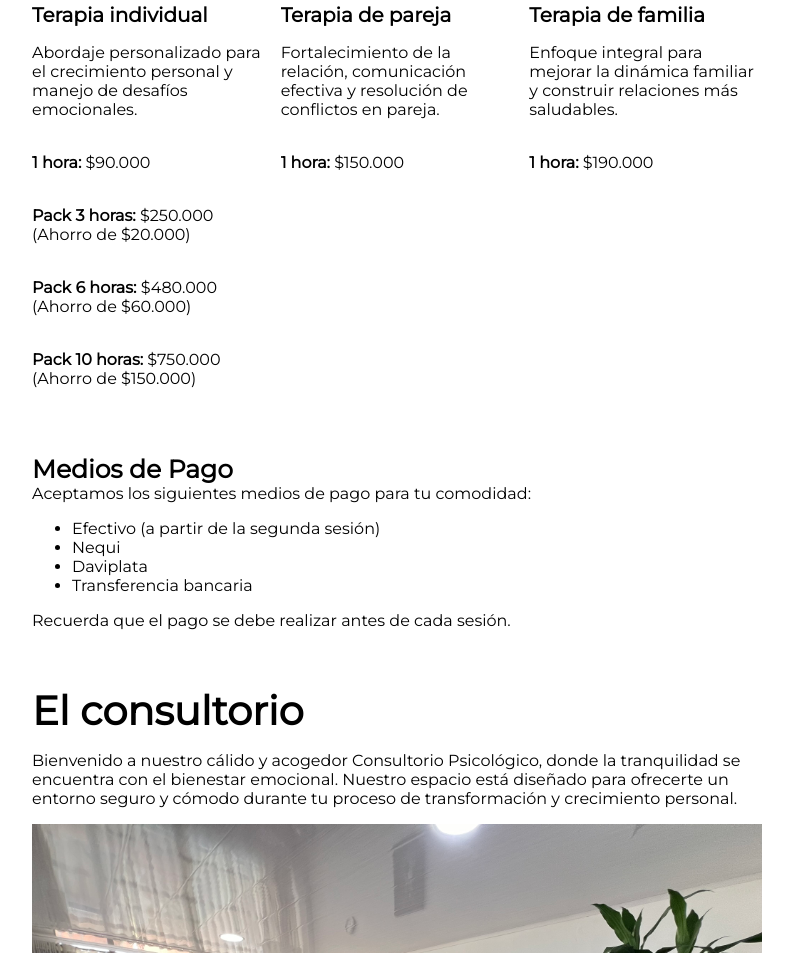
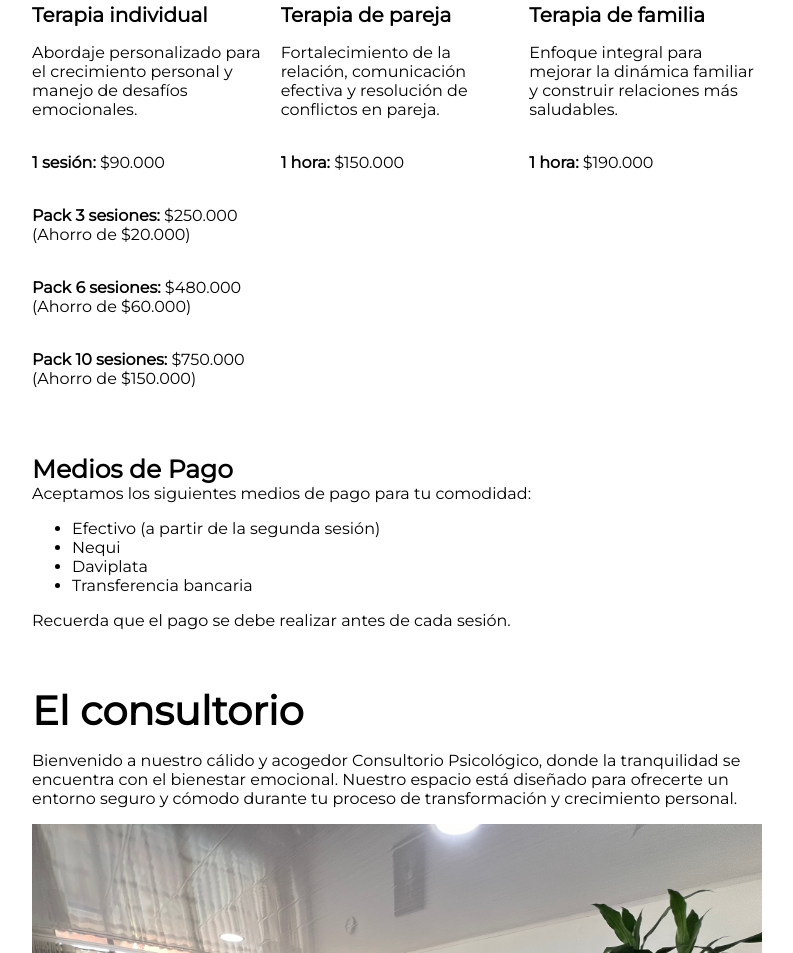
Before and after one commit to psicomariangaleano/psicomariangaleano.github.io, a website: page index.html in a window 1280 px wide. Shown: the part 1679-2632 px from the top of the page, without its empty margins (243-1036 px from the left). Drawn offline with Linux system fonts and the light colour scheme.

Commit message:
Update index.html

```diff
--- a/index.html
+++ b/index.html
@@ -108,10 +108,10 @@
             <div class="body-text project-card-text">Abordaje personalizado para el crecimiento personal y manejo de
               desafíos emocionales.</div>
           </div>
-          <div class="body-text project-card-text"><strong>1 hora:</strong> $90.000</div>
-          <div class="body-text project-card-text"><strong>Pack 3 horas:</strong> $250.000 (Ahorro de $20.000) </div>
-          <div class="body-text project-card-text"><strong>Pack 6 horas:</strong> $480.000 (Ahorro de $60.000) </div>
-          <div class="body-text project-card-text"><strong>Pack 10 horas:</strong> $750.000 (Ahorro de $150.000) </div>
+          <div class="body-text project-card-text"><strong>1 sesión:</strong> $90.000</div>
+          <div class="body-text project-card-text"><strong>Pack 3 sesiones:</strong> $250.000 (Ahorro de $20.000) </div>
+          <div class="body-text project-card-text"><strong>Pack 6 sesiones:</strong> $480.000 (Ahorro de $60.000) </div>
+          <div class="body-text project-card-text"><strong>Pack 10 sesiones:</strong> $750.000 (Ahorro de $150.000) </div>
         </div>
         <div class="project-card">
           <img src="./assets/images/pareja.jpg" class="project-image">
```
